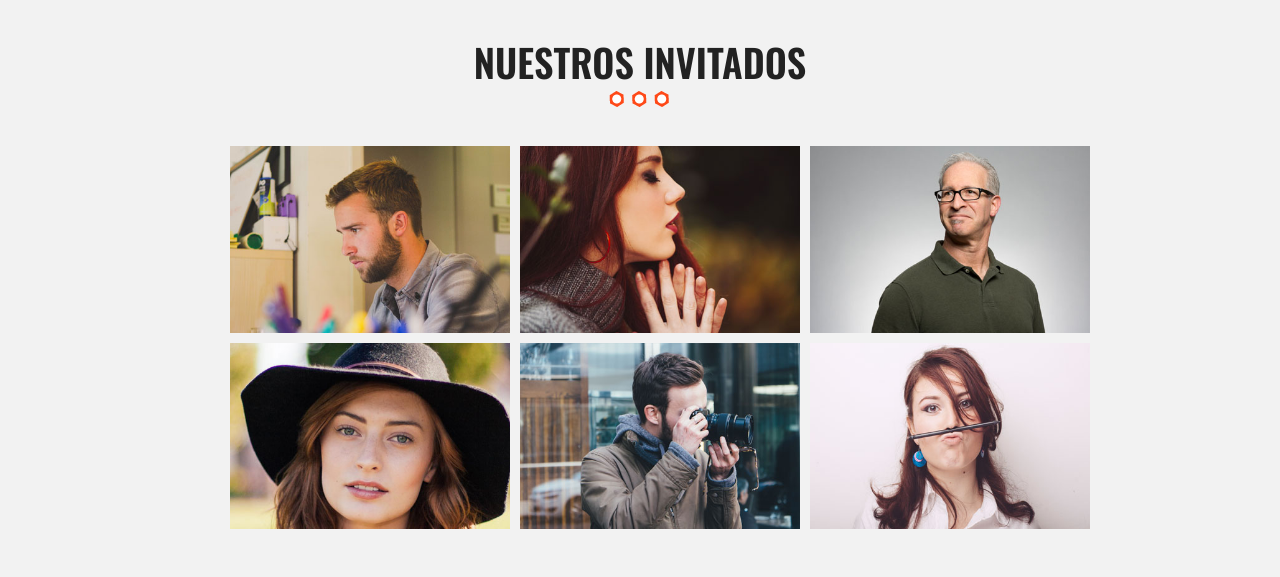
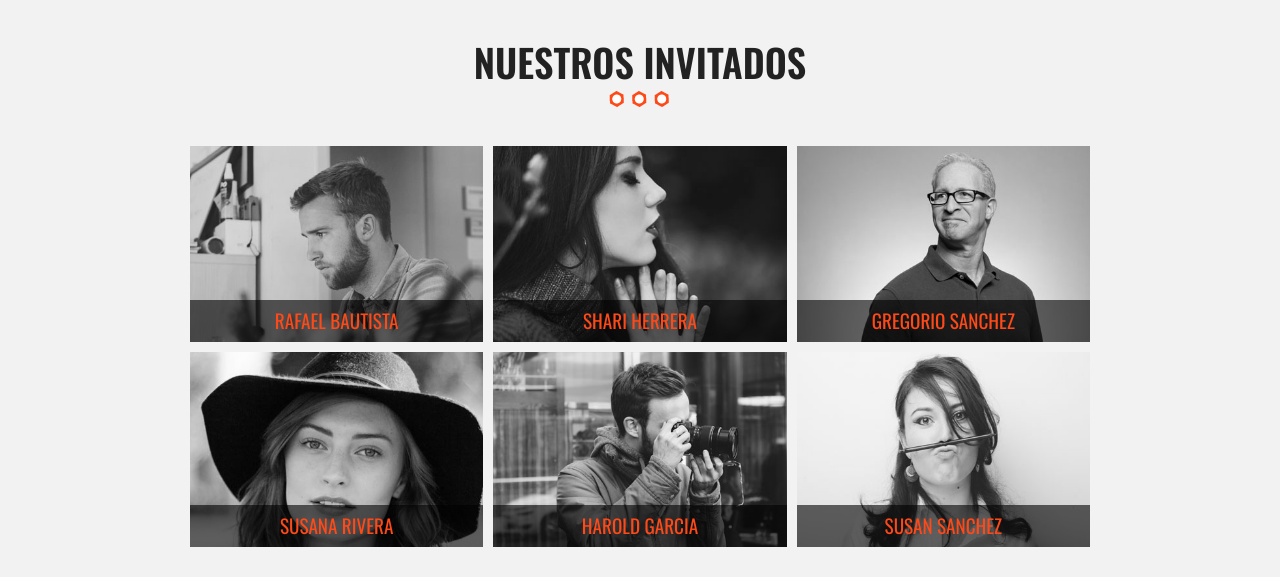
Before and after one commit to gustavoisaacc/gdlwebcamp, a website built with Parcel: page index.html in a window 1280 px wide. Shown: the part 2275-2852 px from the top of the page. Built offline with nearby package versions, Linux system fonts and the light colour scheme.

Commit message:
terminando la seccion de invitados

```diff
--- a/css/main.css
+++ b/css/main.css
@@ -167,6 +167,11 @@ textarea {
     }
     .float-right{
       float: right;
+    }
+    ul{
+      list-style: none;
+      padding: 0;
+      margin: 0;
     }
     /* css header */
     .hero{
@@ -405,14 +410,41 @@ textarea {
     /* Invitados */
     .lista-invitados{
       display: grid;
-      grid-template-columns: repeat(3, 1fr);
+      grid-template-columns: repeat(2, 1fr);
       grid-gap: 10px;
-      list-style: none;
     }
-    .lista-invitados li img{
+    .invitado img{
       width: 100%;
+      filter: grayscale(100%);
+      -webkit-filter: grayscale(1);
+      transition: all .3s ease-in-out;
+    }
+    .invitado:hover img{
+      filter: grayscale(0%);
+      transform: scale(1.1);
+    }
+    @media (min-width: 768px){
+      .lista-invitados{
+        grid-template-columns: repeat(3, 1fr);
+      }
     }
 
+    .invitado{
+      position: relative;
+      font-family: var(--funte1);
+      overflow: hidden;
+    }
+    .invitado p{
+      position: absolute;
+      bottom: 0;
+      left: 0;
+      padding: 10px 15px;
+      margin: 0;
+      color: var(--color-primario);
+      background-color: rgba(0, 0, 0, .6);
+      width: 100%;
+      text-transform: uppercase;
+    }
 
 
 /* ==========================================================================
--- a/index.html
+++ b/index.html
@@ -118,32 +118,39 @@
     <ul class="lista-invitados">
       <li>
         <div class="invitado">
-          <img src="img/invitado1.jpg" alt="">
+          <img src="img/invitado1.jpg" alt="imagen invitado">
+          <p>Rafael Bautista</p>
         </div>
       </li><!--1-->
       <li>
         <div class="invitado">
-          <img src="img/invitado2.jpg" alt="">
+          <img src="img/invitado2.jpg" alt="imagen invitado">
+          <p>Shari Herrera</p>
+
         </div>
       </li><!--2-->
       <li>
         <div class="invitado">
-          <img src="img/invitado3.jpg" alt="">
+          <img src="img/invitado3.jpg" alt="imagen invitado">
+          <p>Gregorio Sanchez</p>
         </div>
       </li><!--3-->
       <li>
         <div class="invitado">
-          <img src="img/invitado4.jpg" alt="">
+          <img src="img/invitado4.jpg" alt="imagen invitado">
+          <p>Susana Rivera</p>
         </div>
       </li><!--4-->
       <li>
         <div class="invitado">
-          <img src="img/invitado5.jpg" alt="">
+          <img src="img/invitado5.jpg" alt="imagen invitado">
+          <p>Harold Garcia</p>
         </div>
       </li><!--5-->
       <li>
         <div class="invitado">
-          <img src="img/invitado6.jpg" alt="">
+          <img src="img/invitado6.jpg" alt="imagen invitado">
+          <p>Susan Sanchez</p>
         </div>
       </li><!--6-->
     </ul>
```
